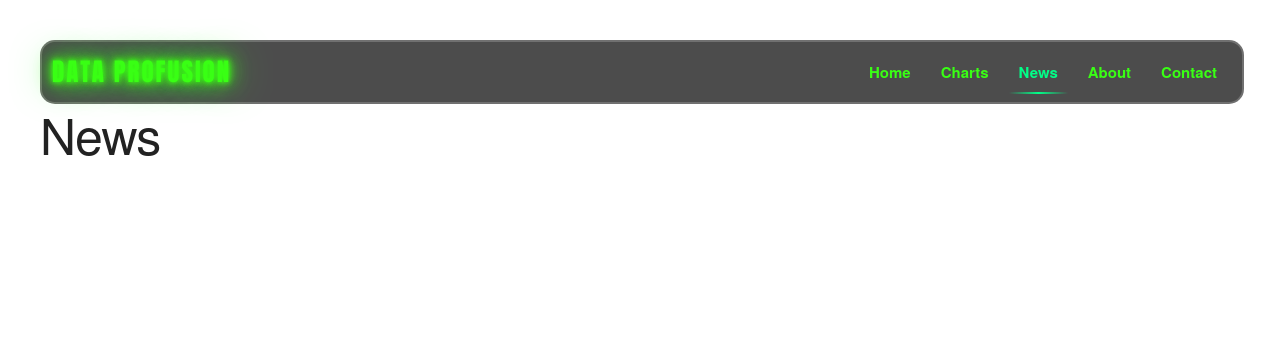
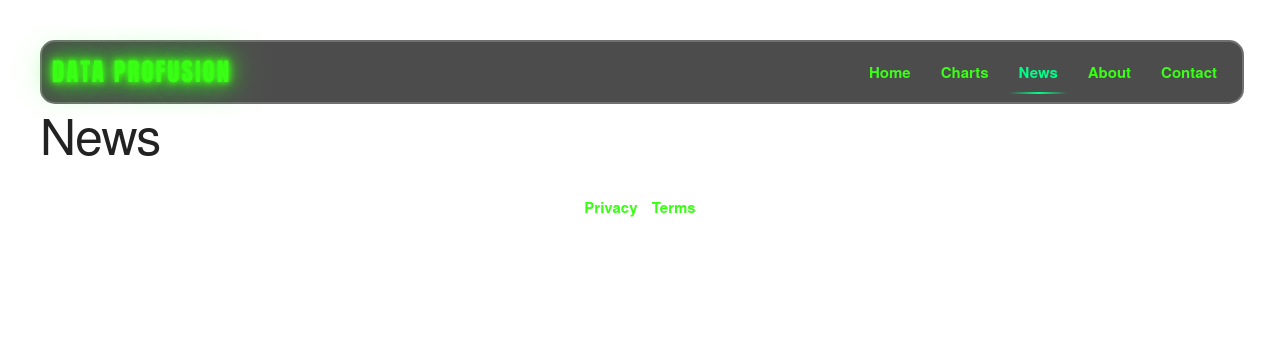
Before and after one commit to FortesFortunaAdiuvat/DataProfusion, a Flask app: page /news in a window 1280 px wide. Shown: the top 364 px of the page. Run offline with Flask 3, Linux system fonts and the light colour scheme.

Commit message:
Add privacy and terms pages with footer

```diff
--- a/app/routes.py
+++ b/app/routes.py
@@ -35,6 +35,14 @@ def init_routes(app):
     def contact():
         return render_template("contact.html", active_page="contact")
 
+    @app.route("/privacy")
+    def privacy():
+        return render_template("privacy.html", active_page=None)
+
+    @app.route("/terms")
+    def terms():
+        return render_template("terms.html", active_page=None)
+
     @app.route("/health")
     def health():
         return {"status": "ok"}, 200
--- a/app/templates/index.html
+++ b/app/templates/index.html
@@ -550,8 +550,8 @@
             </div>
         </div>
         <nav class="footer-nav">
-            <a href="#privacy">Privacy</a>
-            <a href="#terms">Terms</a>
+            <a href="{{ url_for('privacy') }}">Privacy</a>
+            <a href="{{ url_for('terms') }}">Terms</a>
         </nav>
     </footer>
 
--- a/app/templates/layout.html
+++ b/app/templates/layout.html
@@ -17,6 +17,23 @@
       body {
         margin: 40px;
       }
+      .footer {
+        margin-top: 2rem;
+        padding: 1rem 0;
+        text-align: center;
+        border-top: 1px solid rgba(255, 255, 255, 0.2);
+      }
+      .footer a {
+        margin: 0 0.5rem;
+        color: #39FF14;
+        text-decoration: none;
+        font-weight: bold;
+      }
+      .footer a:hover {
+        color: #00ff88;
+        text-decoration: underline;
+        text-decoration-color: #00ff88;
+      }
     </style>
   </head>
   <body>
@@ -33,5 +50,11 @@
       </div>
     </nav>
     {% block content %}{% endblock %}
+    <footer class="footer">
+      <nav class="footer-nav">
+        <a href="{{ url_for('privacy') }}">Privacy</a>
+        <a href="{{ url_for('terms') }}">Terms</a>
+      </nav>
+    </footer>
   </body>
 </html>
```
Also changed, not shown: app/templates/privacy.html (added, +7 -0 lines), app/templates/terms.html (added, +7 -0 lines).
